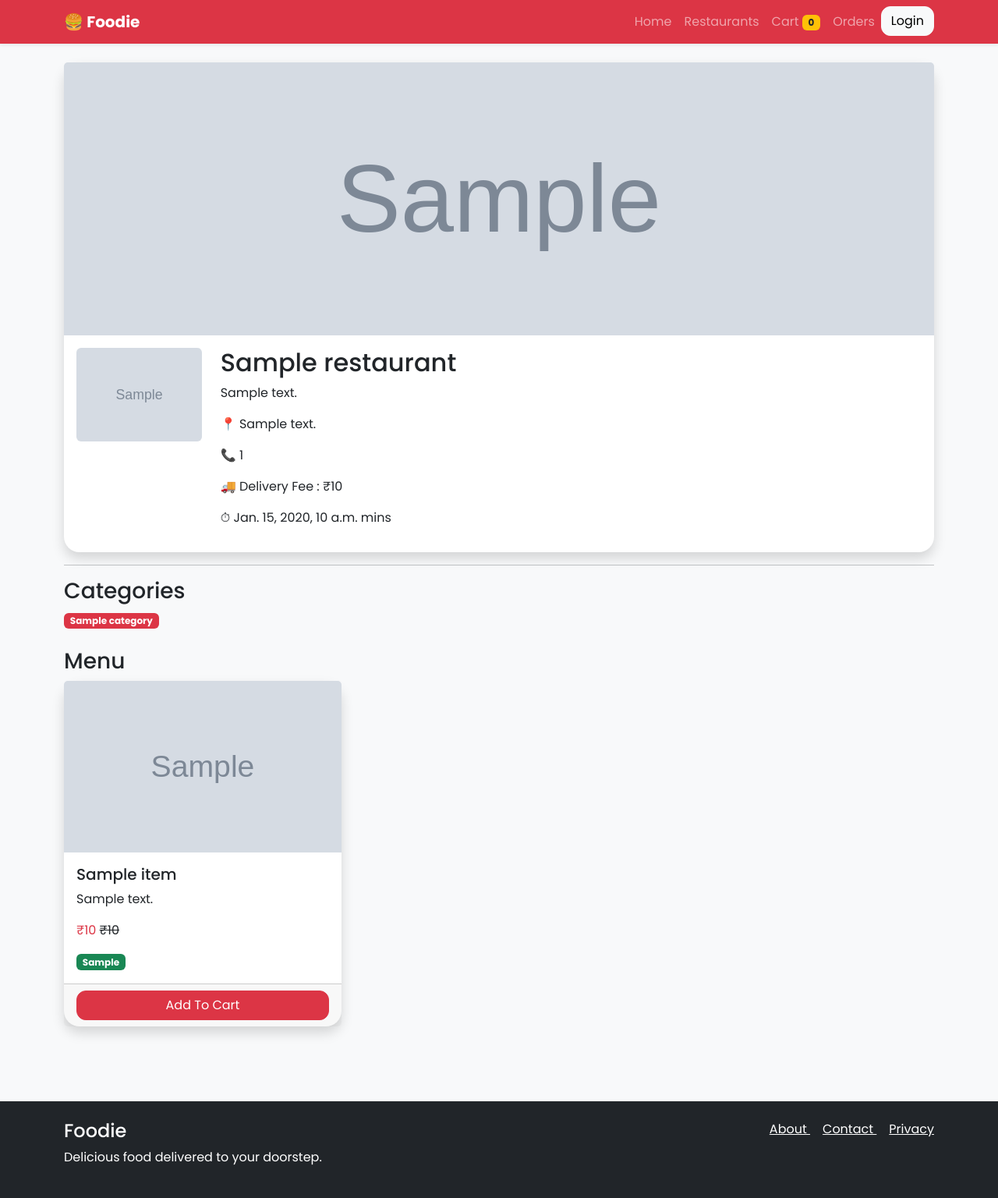
After one commit to AnkitaPati15/food_delivery, a Django app: template food_delivery/templates/restaurant_detail.html in a window 1280 px wide. The commit adds this page. Shown: the whole page at 78% size. Run offline with Django 5.2, Linux system fonts and the light colour scheme; the template is opened without the code that fills it: most values are stand-ins (such as "Sample title", 1, 10 or a date in 2020); grey boxes marked "Sample" are stand-in pictures.

Commit message:
Restaurant detail page

```diff
--- a/food_delivery/restaurants/urls.py
+++ b/food_delivery/restaurants/urls.py
@@ -38,7 +38,7 @@ urlpatterns = [
     path(
     "restaurants/<int:pk>/",
     restaurant_detail,
-    name="restaurant-detail-page",
+    name="restaurant-detail",
 ),
 path(
     "owner/dashboard/",
--- /dev/null
+++ b/food_delivery/templates/restaurant_detail.html
@@ -0,0 +1,208 @@
+{% extends "base.html" %}
+
+{% block title %}
+
+{{ restaurant.name }}
+
+{% endblock %}
+
+{% block content %}
+
+<div class="container py-4">
+
+<div class="card shadow">
+
+{% if restaurant.cover_image %}
+
+<img
+src="{{ restaurant.cover_image.url }}"
+class="card-img-top"
+style="height:350px;object-fit:cover;">
+
+{% endif %}
+
+<div class="card-body">
+
+<div class="row">
+
+<div class="col-md-2">
+
+{% if restaurant.logo %}
+
+<img
+src="{{ restaurant.logo.url }}"
+class="img-fluid rounded">
+
+{% endif %}
+
+</div>
+
+<div class="col-md-10">
+
+<h2>
+
+{{ restaurant.name }}
+
+</h2>
+
+<p>
+
+{{ restaurant.description }}
+
+</p>
+
+<p>
+
+📍 {{ restaurant.address }}
+
+</p>
+
+<p>
+
+📞 {{ restaurant.phone_number }}
+
+</p>
+
+<p>
+
+🚚 Delivery Fee :
+₹{{ restaurant.delivery_fee }}
+
+</p>
+
+<p>
+
+⏱ {{ restaurant.delivery_time }} mins
+
+</p>
+
+</div>
+
+</div>
+
+</div>
+
+</div>
+<hr>
+
+<h3>
+
+Categories
+
+</h3>
+
+<div class="mb-4">
+
+{% for category in categories %}
+
+<span
+class="badge bg-danger">
+
+{{ category.name }}
+
+</span>
+
+{% endfor %}
+
+</div>
+<h3>
+
+Menu
+
+</h3>
+
+<div class="row">
+
+{% for item in menu_items %}
+
+<div class="col-md-4 mb-4">
+
+<div class="card h-100 shadow">
+
+{% if item.image %}
+
+<img
+src="{{ item.image.url }}"
+class="card-img-top"
+style="height:220px;object-fit:cover;">
+
+{% endif %}
+
+<div class="card-body">
+
+<h5>
+
+{{ item.name }}
+
+</h5>
+
+<p>
+
+{{ item.description }}
+
+</p>
+
+<p>
+
+{% if item.discount_price %}
+
+<span class="text-danger">
+
+₹{{ item.discount_price }}
+
+</span>
+
+<del>
+
+₹{{ item.price }}
+
+</del>
+
+{% else %}
+
+₹{{ item.price }}
+
+{% endif %}
+
+</p>
+
+<span
+class="badge bg-success">
+
+{{ item.get_food_type_display }}
+
+</span>
+
+</div>
+
+<div class="card-footer">
+
+<a
+href="#"
+class="btn btn-danger w-100">
+
+Add To Cart
+
+</a>
+
+</div>
+
+</div>
+
+</div>
+
+{% empty %}
+
+<p>
+
+No Menu Items Found
+
+</p>
+
+{% endfor %}
+
+</div>
+
+</div>
+
+{% endblock %}
```
Also changed, not shown: food_delivery/restaurants/views.py (+29 -3 lines), food_delivery/templates/home.html (+4 -4 lines).
